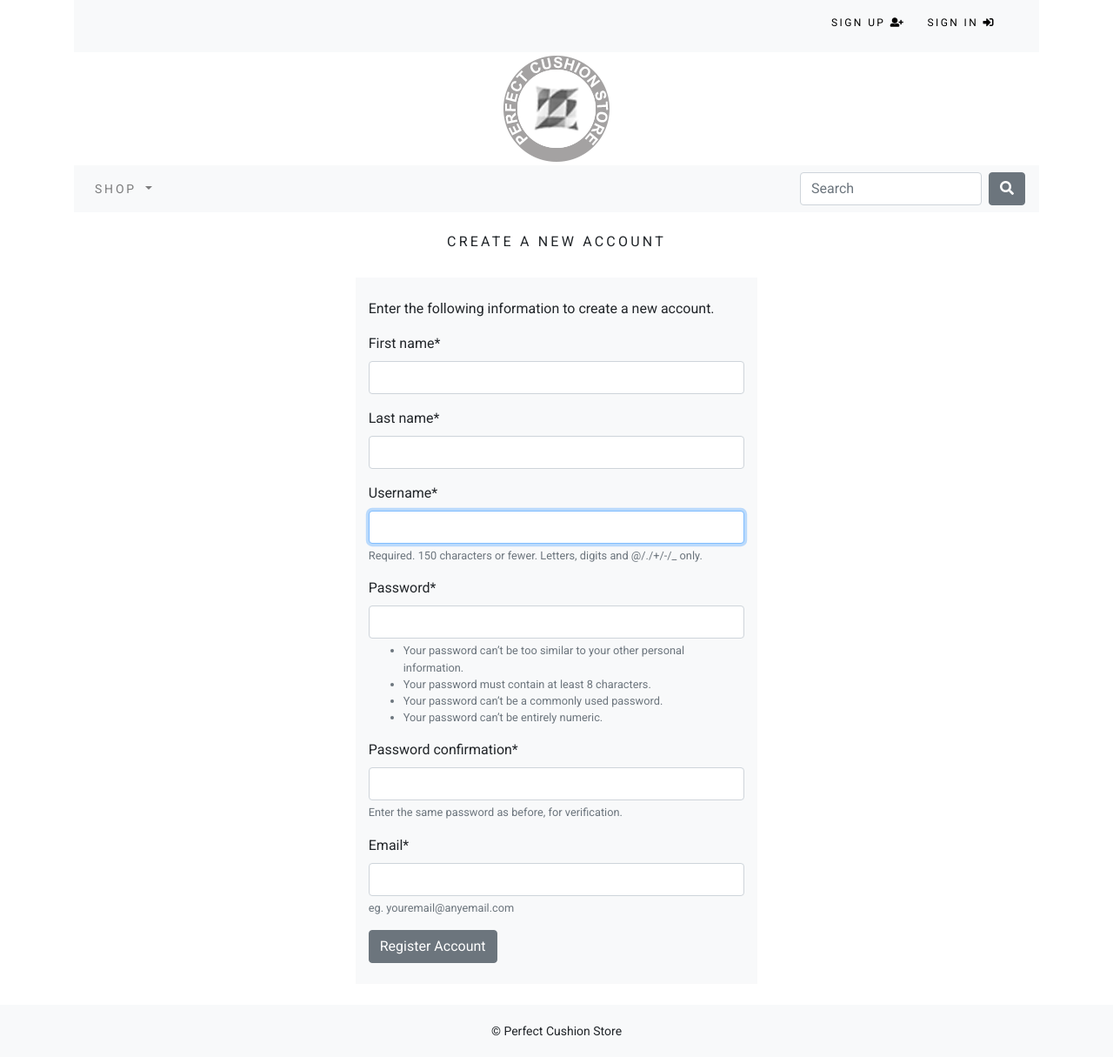
After one commit to viseth89/perfectcushion, a Django app: page /account/create in a window 1280 px wide. The commit adds this page. Shown: the whole page at 87% size. Run offline with Django 3.2, Linux system fonts and the light colour scheme; data that the repository does not hold is empty; parts of the project's set-up code (start-up, migrations or seed data) failed here and were passed over; some libraries are stand-ins or nearby versions.

```diff
--- a/cart/views.py
+++ b/cart/views.py
@@ -110,12 +110,12 @@ def cart_detail(request, total=0, counter=0, cart_items = None):
 					order_item.delete()
 					'''The terminal will print this message when the order is saved'''
 					print('The order has been created')
-				# try:
-				# 	'''Calling the sendEmail function'''
-				# 	sendEmail(order_details.id)
-				# 	print('The order email has been sent to the customer.')
-				# except IOError as e:
-				# 	return e
+				try:
+					'''Calling the sendEmail function'''
+					sendEmail(order_details.id)
+					print('The order email has been sent to the customer.')
+				except IOError as e:
+					return e
 				return redirect('order:thanks', order_details.id) #Still trying to understand this code 1/28 it seems the id gets passed in, but why the : ?
 			except ObjectDoesNotExist:
 				pass
@@ -141,3 +141,22 @@ def full_remove(request, product_id):
 	cart_item = CartItem.objects.get(product=product, cart=cart)
 	cart_item.delete()
 	return redirect('cart:cart_detail')
+
+def sendEmail(order_id):
+	transaction = Order.objects.get(id=order_id)
+	order_items = OrderItem.objects.filter(order=transaction)
+	try:
+		#sending the order to the customer
+		subject = 'Perfect Cushion Store - New Order #{}'.format(transaction.id)
+		to = ['{}'.format(transaction.emailAddress)]
+		from_email = 'orders@perfectcushionstore.com'
+		order_information = {
+			'transaction' : transaction,
+			'order_items' : order_items
+		}
+		message = get_template('email/email.html').render(order_information)
+		msg = EmailMessage(subject, message, to=to, from_email=from_email)
+		msg.content_subtype = 'html'
+		msg.send()
+	except IOError as e:
+		return e
--- a/perfectcushion/urls.py
+++ b/perfectcushion/urls.py
@@ -21,11 +21,14 @@ from django.conf.urls.static import static
 
 urlpatterns = [
     path('admin/', admin.site.urls),
+    path('', views.index, name='index'),
     path('shop/', include('shop.urls')),
     path('search/', include('search_app.urls')),
     path('cart/', include('cart.urls')),
-    path('order/',include('order.urls'))
-
+    path('order/',include('order.urls')),
+    path('account/create', views.signupView, name='signup'),
+    path('account/login', views.signinView, name='signin'),
+    path('account/logout/', views.signoutView, name='signout')
 ]
 
 if settings.DEBUG:
--- /dev/null
+++ b/shop/forms.py
@@ -0,0 +1,12 @@
+from django import forms
+from django.contrib.auth.forms import UserCreationForm
+from django.contrib.auth.models import User
+
+class SignUpForm(UserCreationForm):
+    first_name = forms.CharField(max_length=100, required=True)
+    last_name = forms.CharField(max_length=100, required=True)
+    email = forms.EmailField(max_length=254, help_text='eg. youremail@anyemail.com ')
+
+    class Meta:
+        model = User
+        fields = 'first_name', 'last_name', 'username', 'password1', 'password2'
--- a/shop/static/css/custom.css
+++ b/shop/static/css/custom.css
@@ -124,3 +124,34 @@ body {
     background-image: none !important;
     background: none !important;
 }
+.errorlist li{
+    color:red;
+    font-weight:bold;
+}
+.my_custom_div {
+    margin-bottom: 20px !important;
+}
+.my_top_navbar_div {
+    height: 60px;
+    line-height: 50px;
+}
+.my_custom_menu{
+    text-align:right !important;
+}
+.my_custom_menu ul li {
+    list-style: none;
+    color: #000;
+    text-transform: uppercase;
+    letter-spacing: .2em;
+    font-size: 12px;
+    padding-right: 20px;
+    display: inline;
+}
+.my_custom_menu ul li a{
+    text-decoration: none;
+    color: #000;
+    list-style:none;
+    text-transform: uppercase;
+    letter-spacing: .2em;
+    font-size: 12px;
+}
--- /dev/null
+++ b/shop/templates/accounts/signup.html
@@ -0,0 +1,50 @@
+{% extends 'base.html' %}
+
+{% load staticfiles %}
+{% load crispy_forms_tags %}
+{% block metadescription %}
+    Sign up to get a new account with us.  The perfect cushion store has a variety of stunning and comfy cushions.
+{% endblock %}
+{% block title %}
+    Create a New Account - Perfect Cushion store
+{% endblock %}
+{% block content %}
+    <div>
+        {% if not form.is_valid %}
+            <div class="mx-auto">
+                <br>
+                <h1 class="my_title text-center">Create a new account</h1>
+                <br>
+                <div class="col-9 col-sm-9 col-md-6 col-lg-5 mx-auto bg-light">
+                    <br>
+                    <p>Enter the following information to create a new account.</p>
+                    <form action="" method='post'>
+                        {% csrf_token %}
+                        <p>{{ form | crispy }}</p>
+
+                        <button type='submit' class='btn btn-secondary'>Register Account</button>
+                    </form>
+                    <br>
+                </div>
+            </div>
+        {% else %}
+            <div class="mx-auto">
+                <br>
+                <h1 class="my_title text-center">Your account has been successfully created</h1>
+                <br>
+                <div>
+                    <p>
+                        Dear Customer,
+                        <br>
+                        <br>
+                        Your account has been created and it is ready to use.
+                        <br>
+                        <a href="{% url 'shop:allProdCat' %}">Continue Shopping</a> and enjoy the variety of cushions that we have at the perfect cushion store.
+                    </p>
+                </div>
+            </div>
+        {% endif %}
+    </div>
+    <br>
+
+{% endblock %}
--- a/shop/templates/base.html
+++ b/shop/templates/base.html
@@ -21,6 +21,9 @@
 
 <body>
     <div class='container'>
+        <div class="container-fluid bg-light navbar-fixed-top my_top_navbar_div">
+            {% include 'top-navbar.html' %}
+        </div>
         {% include 'header.html' %}
         {% include 'navbar.html' %}
         {% block content %}
--- a/shop/templates/footer.html
+++ b/shop/templates/footer.html
@@ -1,3 +1,3 @@
 <div class='footer navbar-fixed-bottom my_footer'>
-    <p class='text-center'>&copy; Udemy Training. All Rights Reserved</p>
+    <p class='text-center'>&copy; Perfect Cushion Store</p>
 </div>
--- /dev/null
+++ b/shop/templates/top-navbar.html
@@ -0,0 +1,21 @@
+<div class="container">
+    <div class="my_custom_menu">
+        <ul>
+            {% if request.user.is_authenticated and request.user.first_name %}
+            <li>
+                Welcome, {{ request.user.first_name }} <i class="fas fa-user-circle"></i>
+            </li>
+            <li>
+                <a href="{% url 'signout' %}">SignOut <i class='fas fa-sign-out-alt'></i> </a>
+            </li>
+            {% else %}
+            <li>
+                <a href="{% url 'signup' %}">Sign Up <i class="fas fa-user-plus"></i></a>
+            </li>
+            <li>
+                <a href="{% url 'signin' %}">Sign In <i class="fas fa-sign-in-alt"></i> </a>
+            </li>
+            {% endif %}
+        </ul>
+    </div>
+</div>
--- a/shop/views.py
+++ b/shop/views.py
@@ -2,7 +2,10 @@ from django.shortcuts import render, get_object_or_404, redirect
 from django.http import HttpResponse
 from .models import Category, Product
 from django.core.paginator import Paginator, EmptyPage, InvalidPage
-
+from django.contrib.auth.models import Group, User
+from .forms import SignUpForm
+from django.contrib.auth.forms import AuthenticationForm
+from django.contrib.auth import login, authenticate, logout
 
 def index(request):
 	text_var = 'This is my first django app web page.'
@@ -36,3 +39,36 @@ def ProdCatDetail(request, c_slug, product_slug):
     except Exception as e:
         raise e
     return render(request, 'shop/product.html', {'product':product})
+
+def signupView(request):
+    if request.method == 'POST':
+        form=SignUpForm(request.POST)
+        if form.is_valid():
+            form.save()
+            username=form.cleaned_data.get('username')
+            signup_user = User.objects.get(username=username)
+            customer_group = Group.objects.get(name='Customer')
+            customer_group.user_set.add(signup_user)
+    else:
+        form = SignUpForm()
+    return render(request, 'accounts/signup.html', {'form':form})
+
+def signinView(request):
+    if request.method == 'POST':
+        form = AuthenticationForm(data=request.POST)
+        if form.is_valid():
+            username = request.POST['username']
+            password = request.POST['password']
+            user = authenticate(username=username, password=password)
+            if user is not None:
+                login(request, user)
+                return redirect('shop:allProdCat')
+            else:
+                return redirect('signup')
+    else:
+        form = AuthenticationForm()
+    return render(request, 'accounts/signin.html', {'form':form})
+
+def signoutView(request):
+    logout(request)
+    return redirect('signin')
```
Also changed, not shown: cart/templates/cart.html (+4 -4 lines), cart/templates/email/email.html (added, +85 -0 lines), perfectcushion/settings.py (+8 -0 lines), shop/templates/accounts/signin.html (added, +37 -0 lines).
